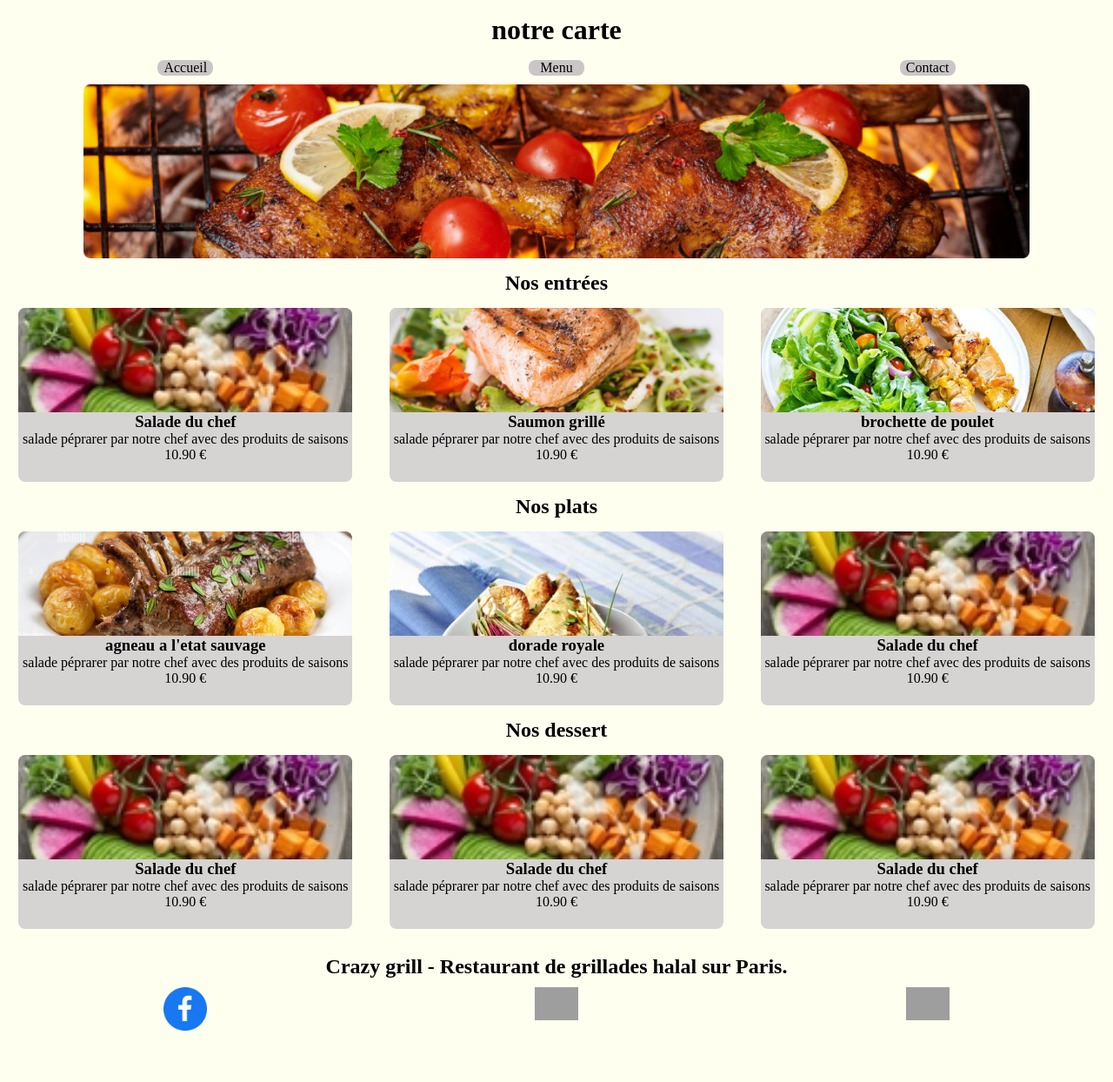
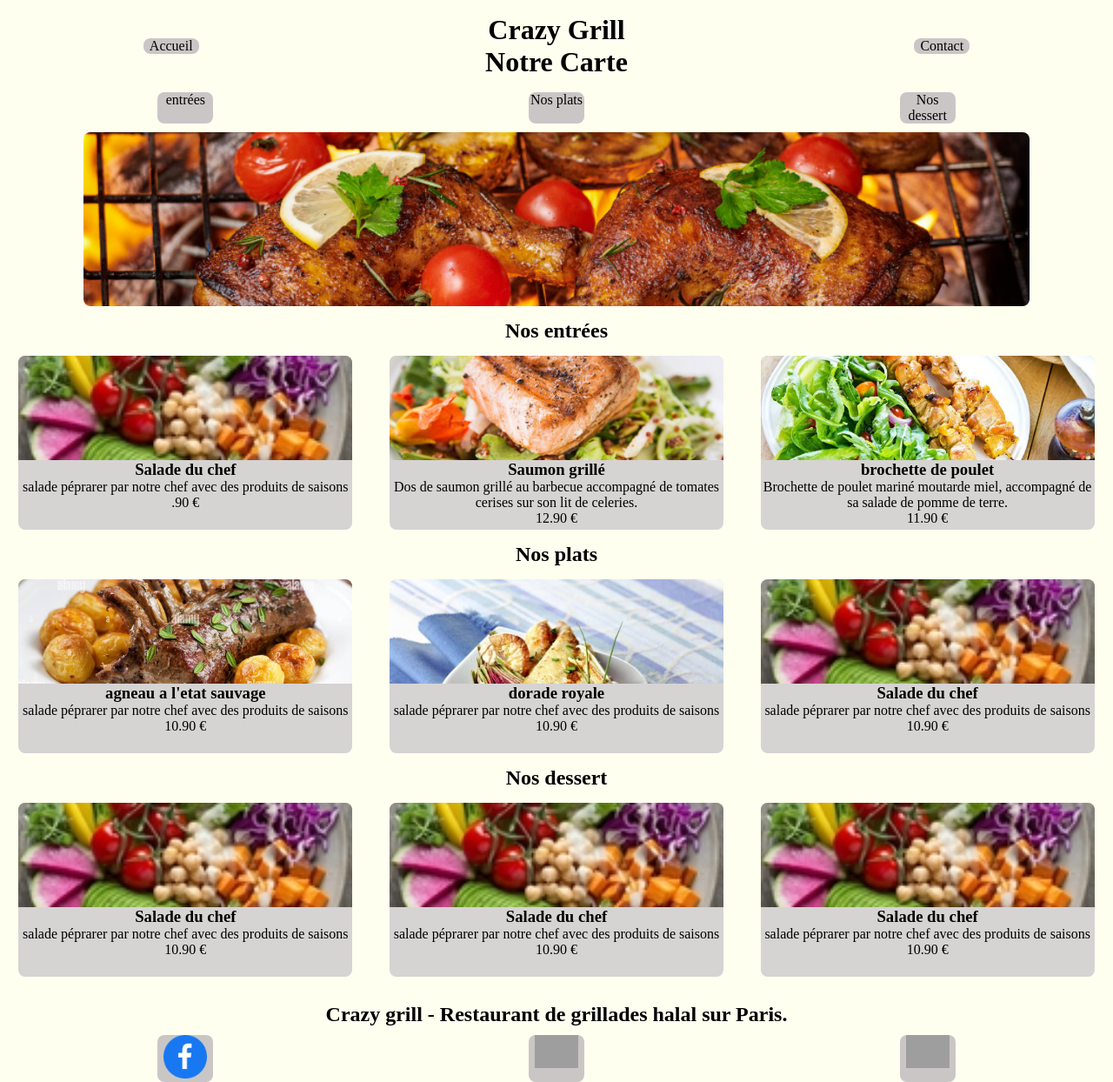
Before and after one commit to sami081/crazy-grill, a PHP site: page /menu.html in a window 1280 px wide. Shown: the whole page at 87% size. Before the commit the page ends 1185 px from the top, so only its background shows below. Run offline with PHP 8.4, Linux system fonts and the light colour scheme; some web fonts are replaced; grey boxes are pictures that could not be loaded.

Commit message:
added function js

```diff
--- a/index.js
+++ b/index.js
@@ -1,4 +1,22 @@
-let menu = document.getElementById("menu");
-console.log(menu);
-menu.addEventListener("mouseover", function(e){
-  e.innerHtml =`<h1> La </h1>`})
+let h = document.querySelector("h3")
+console.log(h);
+let n = document.querySelector(".nav")
+let a = document.querySelector(".a")
+console.log(a);
+
+let createNav = function(){
+  n.innerHTML = ` <a href="menu.html#entree" title="Voir les entree"> entree</a>
+  <a href="menu.html#plats" title="Voir le menu"> plats</a>
+  <a href="menu.html#dessert" title="Voir le menu"> dessert</a>`
+  a.classList.remove("a")
+  a.classList.add("b")
+
+};
+
+let delNav = function(){
+  n.innerHTML= ""
+  a.classList.remove("b")
+  a.classList.add("a")
+}
+h.addEventListener("mouseenter", createNav)
+h.addEventListener("mouseleave", delNav)
--- a/menu.html
+++ b/menu.html
@@ -12,12 +12,17 @@
     <title>le menu de Crazy grill</title>
   </head>
   <body>
-    <header>
-      <h1>notre carte</h1>
+    <header >
+      <div class="header-div">
+      <a href="index.html" title="Accueil">Accueil</a>
+      <h1>Crazy Grill <br />Notre Carte</h1>
+
+      <a href="contact.html" title="Nous contacter">Contact</a>
+</div>
       <nav>
-        <a href="index.html" title="Accueil">Accueil</a>
-        <a href="menu.html" title="Voir le menu" id="menu">Menu</a>
-        <a href="contact.html" title="Nous contacter">Contact</a>
+        <a href="#entree">entrées</a>
+        <a href="#plats">Nos plats</a>
+        <a href="#dessert">Nos dessert</a>
       </nav>
       <div class="baniere">
         <img
@@ -27,7 +32,7 @@
       </div>
     </header>
     <section class="Menu">
-      <h2>Nos entrées</h2>
+      <h2 id="entree">Nos entrées</h2>
       <div class="all-card">
         <div class="card">
           <img src="./ressources/img/salade.jpg" alt="salade" />
@@ -36,34 +41,45 @@
             <p class="description-entree">
               salade péprarer par notre chef avec des produits de saisons
             </p>
-            <span class="Price">10.90 €</span>
+            <span class="Price">.90 €</span>
           </div>
         </div>
         <div class="card">
-          <img src="./ressources/img/salade_au_saumon_grille_800.jpg" alt="salade" />
+          <img
+            src="./ressources/img/salade_au_saumon_grille_800.jpg"
+            alt="salade"
+          />
           <div class="information-card">
             <h3 class="name-card">Saumon grillé</h3>
             <p class="description-entree">
-              salade péprarer par notre chef avec des produits de saisons
+              Dos de saumon grillé au barbecue accompagné de tomates cerises sur
+              son lit de celeries.
             </p>
-            <span class="Price">10.90 €</span>
+            <span class="Price">12.90 €</span>
           </div>
         </div>
         <div class="card">
-          <img src="./ressources/img/brochette de poulet.webp" alt="salade du chef" />
+          <img
+            src="./ressources/img/brochette de poulet.webp"
+            alt="salade du chef"
+          />
           <div class="information-card">
             <h3 class="name-card">brochette de poulet</h3>
             <p class="description-entree">
-              salade péprarer par notre chef avec des produits de saisons
+              Brochette de poulet mariné moutarde miel, accompagné de sa salade
+              de pomme de terre.
             </p>
-            <span class="Price">10.90 €</span>
+            <span class="Price">11.90 €</span>
           </div>
         </div>
       </div>
-      <h2>Nos plats</h2>
+      <h2 id="plats">Nos plats</h2>
       <div class="all-card">
         <div class="card">
-          <img src="./ressources/img/agneau a l'etat sauvage.jpg" alt="salade" />
+          <img
+            src="./ressources/img/agneau a l'etat sauvage.jpg"
+            alt="salade"
+          />
           <div class="information-card">
             <h3 class="name-card">agneau a l'etat sauvage</h3>
             <p class="description-entree">
@@ -93,7 +109,7 @@
           </div>
         </div>
       </div>
-      <h2>Nos dessert</h2>
+      <h2 id="dessert">Nos dessert</h2>
       <div class="all-card">
         <div class="card">
           <img src="./ressources/img/salade.jpg" alt="salade" />
@@ -152,7 +168,5 @@
         /></a>
       </div>
     </footer>
-
-    <script src="./index.js"></script>
   </body>
 </html>
--- a/sass/base/base.scss
+++ b/sass/base/base.scss
@@ -11,6 +11,17 @@ body {
   font-family: "AlegreyaSans";
   a {
     text-decoration: none;
+    color: black;
+    background: rgb(202, 198, 198);
+    border-radius: 0.5em;
+    width: 4em;
+    text-align: center;
+
+    &:hover {
+      background: blueviolet;
+      transform: scale(1.25);
+      -webkit-animation: background 5s ease-in-out, transform 6s ease-in-out;
+    }
   }
 }
 * {
@@ -32,6 +43,7 @@ body {
   .title-load {
     font-size: xx-large;
     padding-bottom: 10px;
+    text-align: center;
   }
   .load {
     display: inline-block;
--- a/sass/layout/header.scss
+++ b/sass/layout/header.scss
@@ -13,18 +13,12 @@ header {
     justify-content: space-around;
     margin-bottom: 10px;
     width: 100%;
-    a {
-      color: black;
-      background: rgb(202, 198, 198);
-      border-radius: 0.5em;
+
+    .a {
       width: 4em;
-      text-align: center;
-
-      &:hover {
-        background: blueviolet;
-        transform: scale(1.25);
-        -webkit-transition: background 0.5s ease-in-out, transform 0.7s ease-in-out;
-      }
+    }
+    .b{
+      width: 24em;
     }
   }
   .baniere{
@@ -38,6 +32,12 @@ header {
     }
   }
 }
+.header-div {
+  display: flex;
+  width: 100%;
+  justify-content: space-around;
+  align-items: center;
+}
 
 @media only screen and (min-width: 750px){
   .baniere{
--- a/style.css
+++ b/style.css
@@ -12,6 +12,16 @@ body {
 }
 body a {
   text-decoration: none;
+  color: black;
+  background: #cac6c6;
+  border-radius: 0.5em;
+  width: 4em;
+  text-align: center;
+}
+body a:hover {
+  background: blueviolet;
+  transform: scale(1.25);
+  -webkit-animation: background 5s ease-in-out, transform 6s ease-in-out;
 }
 
 * {
@@ -35,6 +45,7 @@ body a {
 .load-body .title-load {
   font-size: xx-large;
   padding-bottom: 10px;
+  text-align: center;
 }
 .load-body .load {
   display: inline-block;
@@ -66,17 +77,11 @@ header nav {
   margin-bottom: 10px;
   width: 100%;
 }
-header nav a {
-  color: black;
-  background: #cac6c6;
-  border-radius: 0.5em;
+header nav .a {
   width: 4em;
-  text-align: center;
 }
-header nav a:hover {
-  background: blueviolet;
-  transform: scale(1.25);
-  -webkit-transition: background 0.5s ease-in-out, transform 0.7s ease-in-out;
+header nav .b {
+  width: 24em;
 }
 header .baniere {
   width: 85%;
@@ -85,6 +90,13 @@ header .baniere {
 header .baniere img {
   width: 100%;
   border-radius: 0.5em;
+}
+
+.header-div {
+  display: flex;
+  width: 100%;
+  justify-content: space-around;
+  align-items: center;
 }
 
 @media only screen and (min-width: 750px) {
```
Also changed, not shown: index.html (+4 -3 lines), 1 other file.
